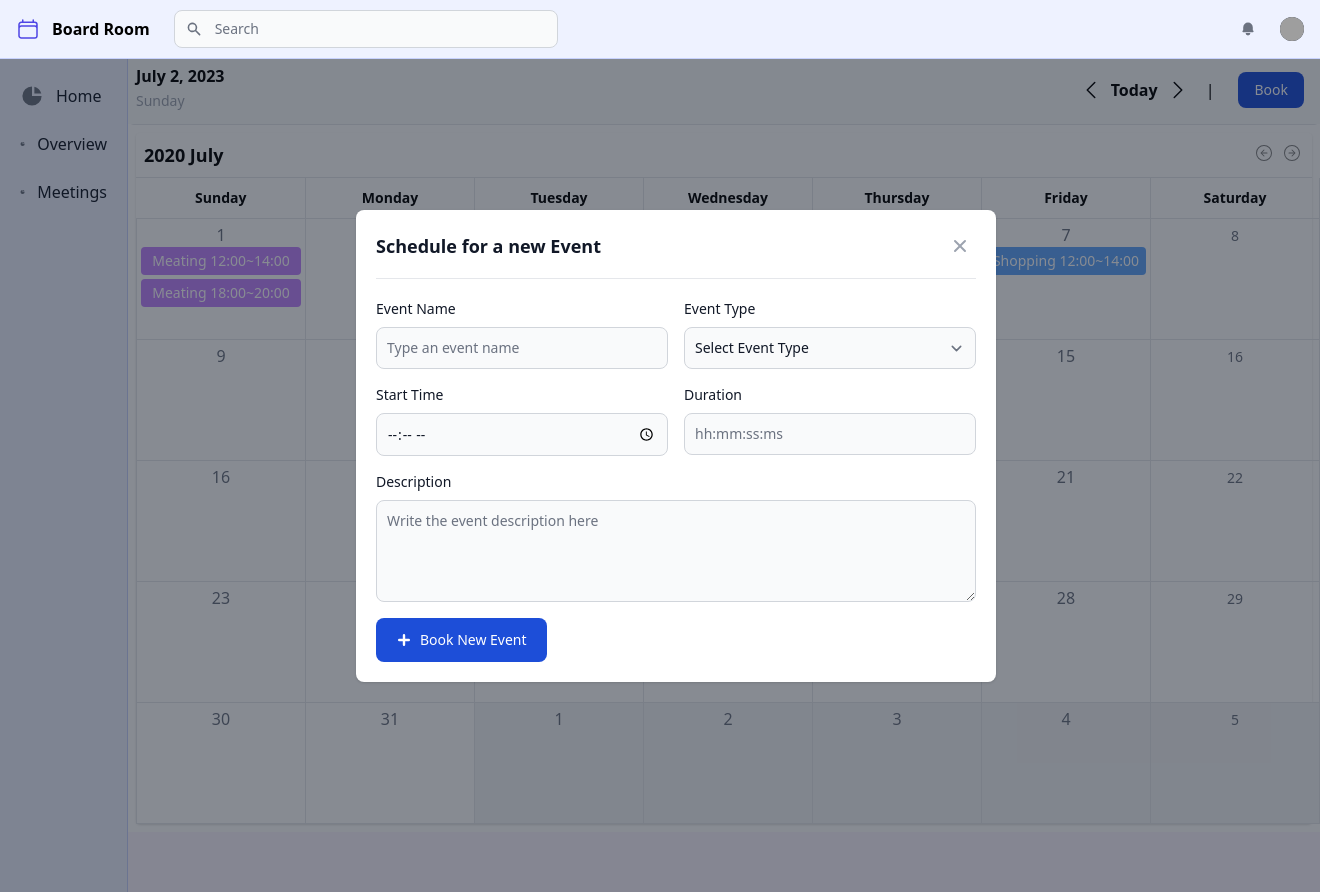
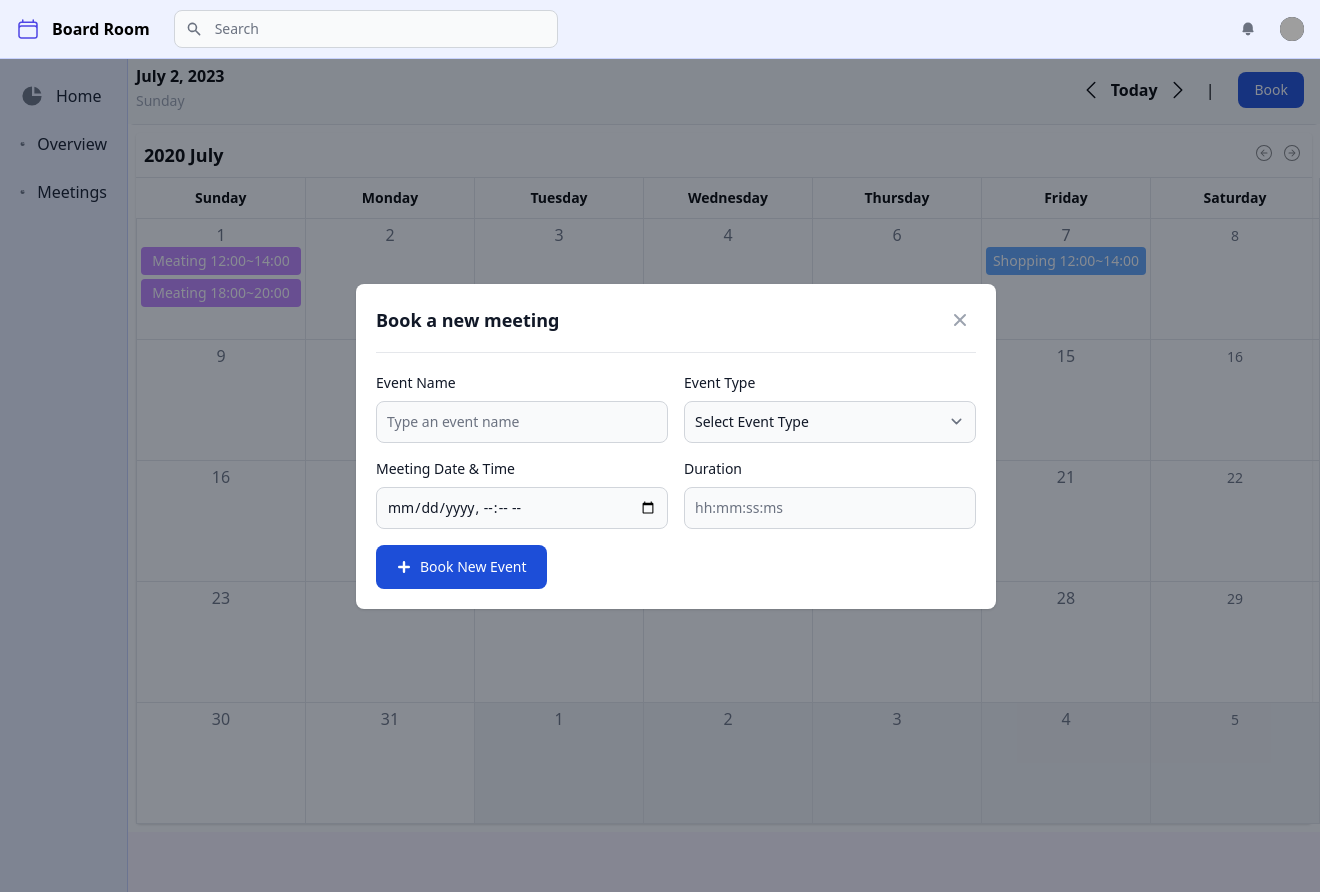
Before and after one commit to munenepeter/board-room, a PHP site: template Views/index.view.php in a window 1320 px wide, after a click on "Book". Run offline with PHP 8.4, Linux system fonts and the light colour scheme; the template is opened without the code that fills it, so the values that code supplies are empty; some libraries are stand-ins or nearby versions; grey boxes are pictures that could not be loaded.

Commit message:
fixed an issue

```diff
--- a/Views/sections/second-nav.view.php
+++ b/Views/sections/second-nav.view.php
@@ -34,7 +34,7 @@
                         <!-- Modal header -->
                         <div class="flex justify-between items-center pb-4 mb-4 rounded-t border-b sm:mb-5 dark:border-gray-600">
                             <h3 class="text-lg font-semibold text-gray-900 dark:text-white">
-                                Schedule for a new Event
+                                Book a new meeting
                             </h3>
                             <button type="button" class="text-gray-400 bg-transparent hover:bg-gray-200 hover:text-gray-900 rounded-lg text-sm p-1.5 ml-auto inline-flex items-center dark:hover:bg-gray-600 dark:hover:text-white" data-modal-toggle="defaultModal">
                                 <svg aria-hidden="true" class="w-5 h-5" fill="currentColor" viewBox="0 0 20 20" xmlns="http://www.w3.org/2000/svg">
@@ -63,19 +63,12 @@
                                     </select>
                                 </div>
                                 <div>
-                                    <label for="start_time" class="block mb-2 text-sm font-medium text-gray-900 dark:text-white">Start
-                                        Time</label>
-                                    <input type="time" name="start_time" id="start_time" class="bg-gray-50 border border-gray-300 text-gray-900 text-sm rounded-lg focus:ring-blue-600 focus:border-blue-600 block w-full p-2.5 dark:bg-gray-700 dark:border-gray-600 dark:placeholder-gray-400 dark:text-white dark:focus:ring-blue-500 dark:focus:border-blue-500" placeholder="08:00" required="">
+                                    <label for="start_time" class="block mb-2 text-sm font-medium text-gray-900 dark:text-white">Meeting Date & Time</label>
+                                    <input type="datetime-local" name="date_time" id="start_time" class="bg-gray-50 border border-gray-300 text-gray-900 text-sm rounded-lg focus:ring-blue-600 focus:border-blue-600 block w-full p-2.5 dark:bg-gray-700 dark:border-gray-600 dark:placeholder-gray-400 dark:text-white dark:focus:ring-blue-500 dark:focus:border-blue-500" placeholder="08:00" required="">
                                 </div>
                                 <div>
                                     <label for="duration" class="block mb-2 text-sm font-medium text-gray-900 dark:text-white">Duration</label>
                                     <input type="text" name="duration" id="duration" required pattern="[0-9]{2}:[0-9]{2}:[0-9]{2}:[0-9]{2}" title="Write a duration in the format hh:mm:ss:ms" class="bg-gray-50 border border-gray-300 text-gray-900 text-sm rounded-lg focus:ring-blue-600 focus:border-blue-600 block w-full p-2.5 dark:bg-gray-700 dark:border-gray-600 dark:placeholder-gray-400 dark:text-white dark:focus:ring-blue-500 dark:focus:border-blue-500" placeholder="hh:mm:ss:ms">
-                                </div>
-
-
-                                <div class="sm:col-span-2">
-                                    <label for="description" class="block mb-2 text-sm font-medium text-gray-900 dark:text-white">Description</label>
-                                    <textarea id="description" rows="4" class="block p-2.5 w-full text-sm text-gray-900 bg-gray-50 rounded-lg border border-gray-300 focus:ring-blue-500 focus:border-blue-500 dark:bg-gray-700 dark:border-gray-600 dark:placeholder-gray-400 dark:text-white dark:focus:ring-blue-500 dark:focus:border-blue-500" placeholder="Write the event description here"></textarea>
                                 </div>
                             </div>
                             <button type="submit" class="text-white inline-flex items-center bg-blue-700 hover:bg-blue-800 focus:ring-4 focus:outline-none focus:ring-blue-300 font-medium rounded-lg text-sm px-5 py-2.5 text-center dark:bg-blue-600 dark:hover:bg-blue-700 dark:focus:ring-blue-800">
```
Also changed, not shown: Views/sections/admin-nav.view.php (deleted, +0 -13 lines).
